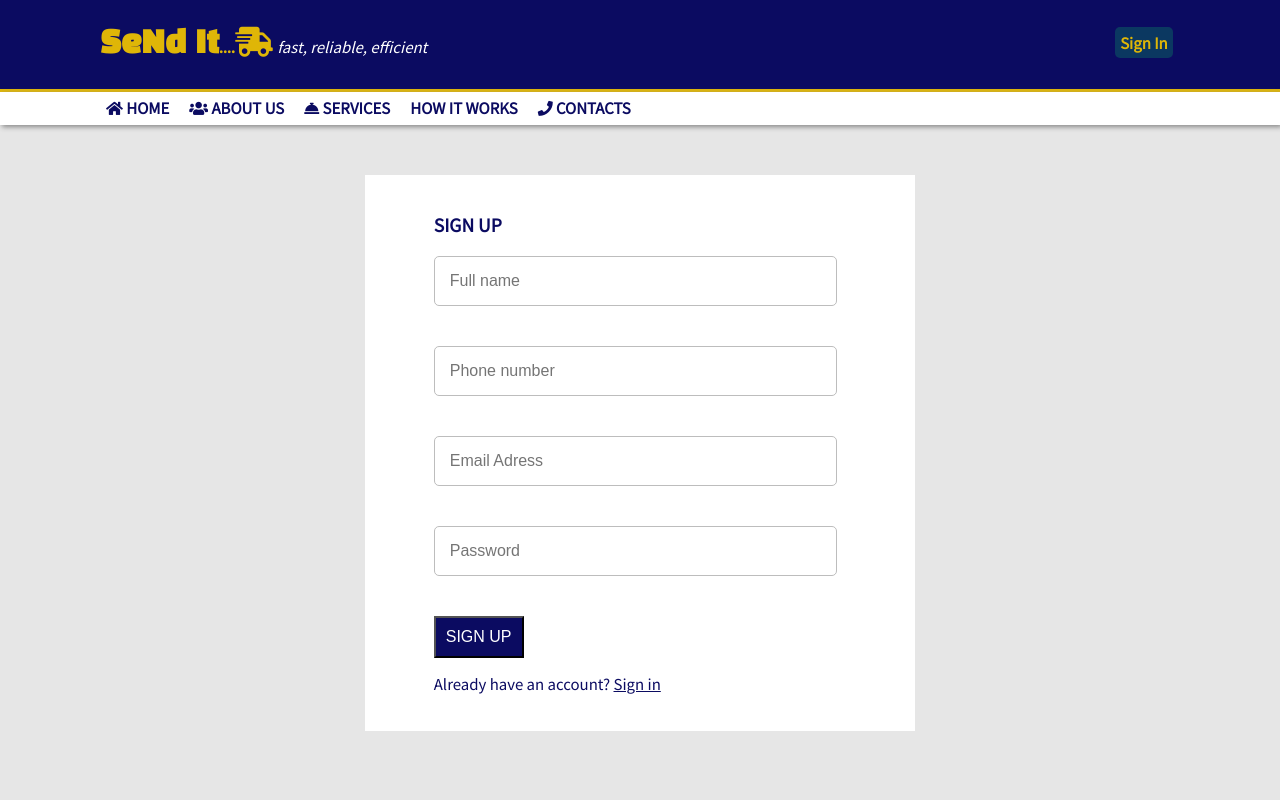
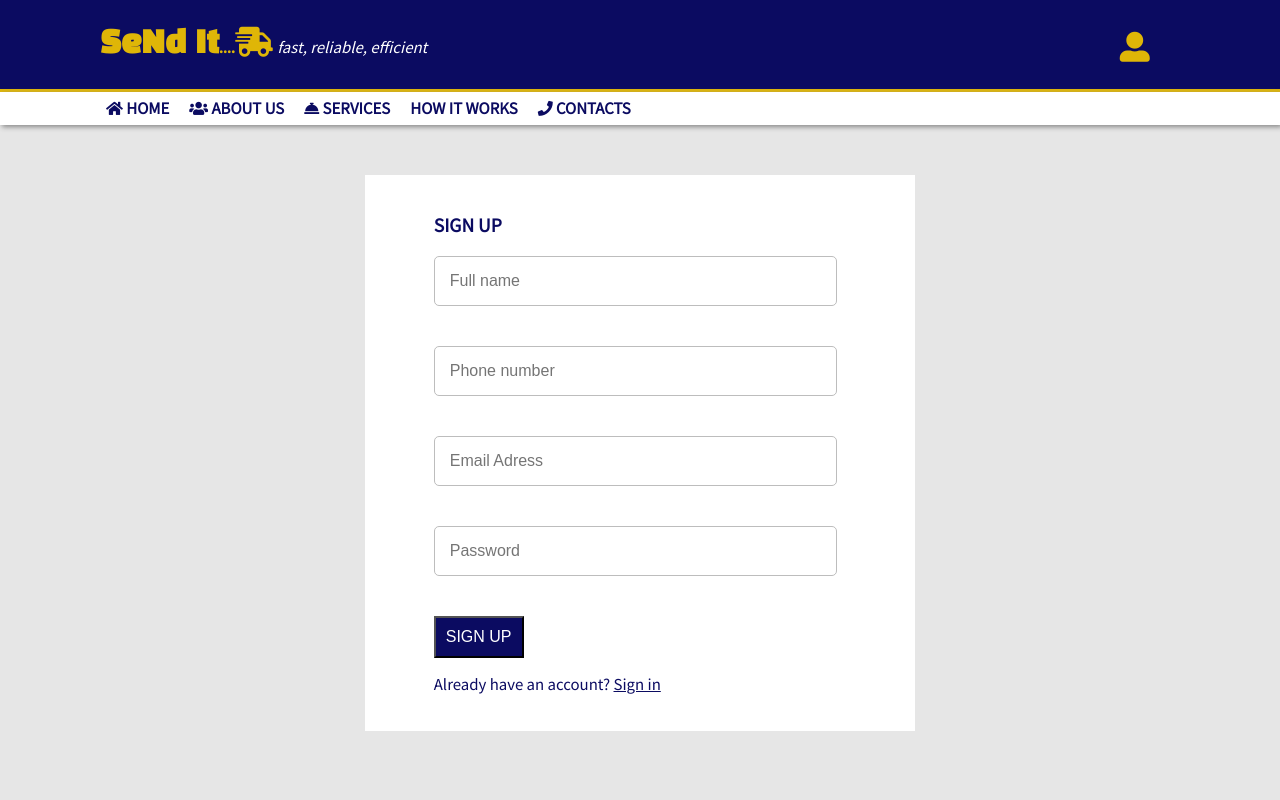
Before and after one commit to ozone4real/SEND-IT-APP, a website: page UI/signup.html in a window 1280 px wide. Shown: the top 800 px of the page. Drawn offline with Linux system fonts and the light colour scheme; a web font is replaced by a local one.

Commit message:
modifies UI

```diff
--- a/UI/signup.html
+++ b/UI/signup.html
@@ -18,8 +18,7 @@
                         <i id="fast-reliable" style="color: white;">fast, reliable, efficient</i>
                     </div>
 
-                    <div class= 'account'>
-                        <a href= './signin.html'>Sign In</a>
+                    <div class= 'account' id="account">
                     </div>
 
                 </div>
@@ -28,11 +27,13 @@
                     <div class= 'container'>
                             <span id= 'nav-bar'><i class="fas fa-bars"></i></span>
                         <div id= 'nav-contents'>
+                            <div id="nav-links">
                             <a href = 'index.html'><i class="fa fa-home"></i> HOME</a>
                             <a href = 'about.html'><i class="fas fa-users"></i> ABOUT US</a>
                             <a href = 'services.html'><i class="fas fa-concierge-bell"></i> SERVICES</a>
                             <a href = 'index.html#how'>HOW IT WORKS</a>
                             <a href = '#contacts'><i class="fas fa-phone"></i> CONTACTS</a>
+                            </div>
                         </div>
                     </div>
                 </nav>
```
